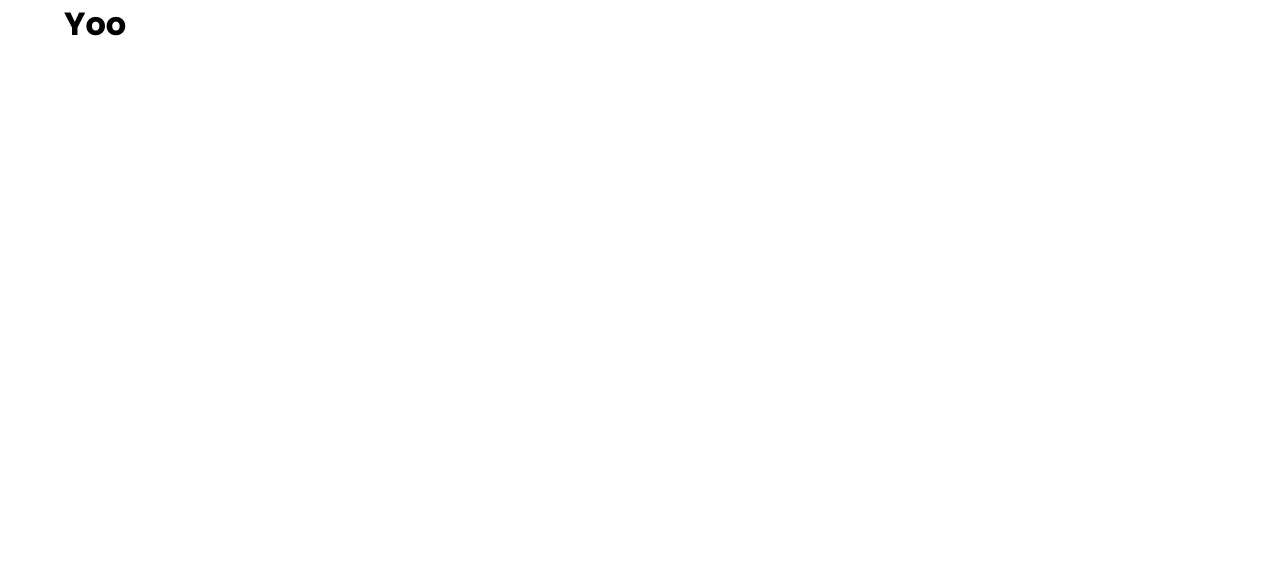
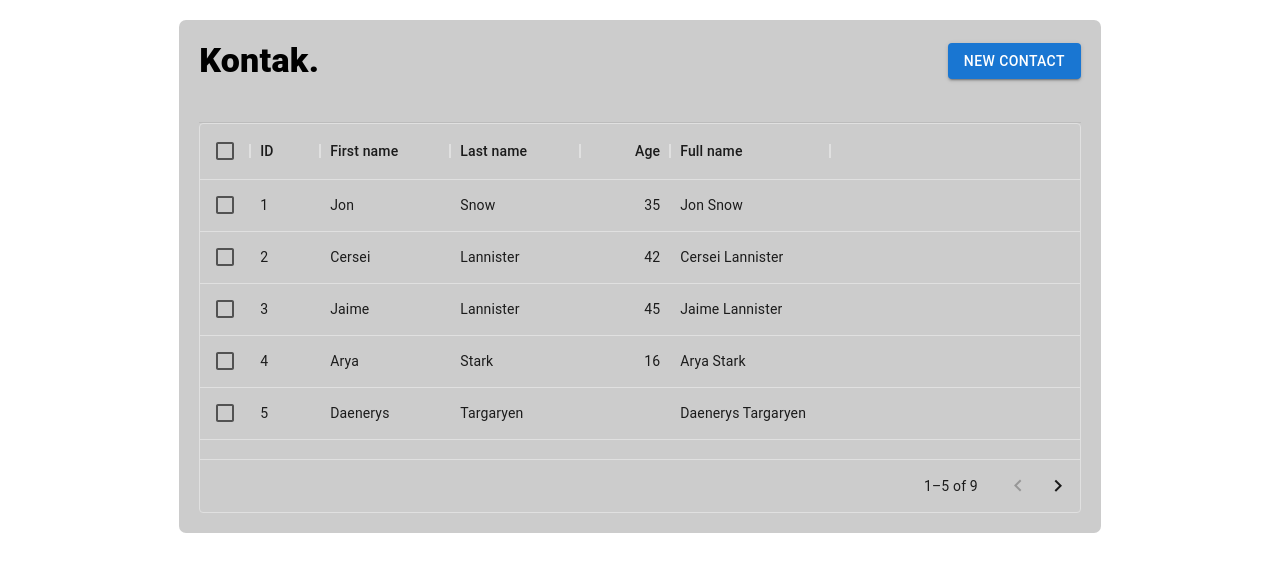
Before and after one commit to Rushclin/kontak-app, a React (Create React App) app: page / in a window 1280 px wide. Shown: the top 572 px of the page. Built offline with nearby package versions, Linux system fonts and the light colour scheme.

Commit message:
Install and Test MUI-DataGrid

```diff
--- a/package.json
+++ b/package.json
@@ -6,6 +6,7 @@
     "@emotion/react": "^11.10.5",
     "@emotion/styled": "^11.10.5",
     "@mui/material": "^5.11.7",
+    "@mui/x-data-grid": "^5.17.22",
     "@testing-library/jest-dom": "^5.16.5",
     "@testing-library/react": "^13.4.0",
     "@testing-library/user-event": "^13.5.0",
--- a/src/screens/ContactScreen.tsx
+++ b/src/screens/ContactScreen.tsx
@@ -1,5 +1,86 @@
+import styled from "@emotion/styled";
+import { Button, Divider, Grid, Paper, Typography } from "@mui/material";
+import { Box, Stack } from "@mui/system";
+import { DataGrid, GridColDef, GridValueGetterParams } from "@mui/x-data-grid";
+import React from "react";
+
+const columns: GridColDef[] = [
+  { field: "id", headerName: "ID", width: 70 },
+  { field: "firstName", headerName: "First name", width: 130 },
+  { field: "lastName", headerName: "Last name", width: 130 },
+  {
+    field: "age",
+    headerName: "Age",
+    type: "number",
+    width: 90,
+  },
+  {
+    field: "fullName",
+    headerName: "Full name",
+    description: "This column has a value getter and is not sortable.",
+    sortable: false,
+    width: 160,
+    valueGetter: (params: GridValueGetterParams) =>
+      `${params.row.firstName || ""} ${params.row.lastName || ""}`,
+  },
+];
+
+const rows = [
+  { id: 1, lastName: "Snow", firstName: "Jon", age: 35 },
+  { id: 2, lastName: "Lannister", firstName: "Cersei", age: 42 },
+  { id: 3, lastName: "Lannister", firstName: "Jaime", age: 45 },
+  { id: 4, lastName: "Stark", firstName: "Arya", age: 16 },
+  { id: 5, lastName: "Targaryen", firstName: "Daenerys", age: null },
+  { id: 6, lastName: "Melisandre", firstName: null, age: 150 },
+  { id: 7, lastName: "Clifford", firstName: "Ferrara", age: 44 },
+  { id: 8, lastName: "Frances", firstName: "Rossini", age: 36 },
+  { id: 9, lastName: "Roxie", firstName: "Harvey", age: 65 },
+];
+
 const ContactScreen = () => {
-  return <h1>Yoo</h1>;
+  return (
+    <React.Fragment>
+      <Box
+        sx={{
+          marginLeft: "auto",
+          marginRight: "auto",
+          backgroundColor: "#ccc",
+          maxWidth: "80%",
+          marginTop: "20px",
+          textAlign: "center",
+          padding: "20px",
+          borderRadius: "7px",
+        }}
+      >
+        <Stack
+          direction="row"
+          alignItems="center"
+          justifyContent="space-between"
+          mb={5}
+        >
+          <Typography variant="h4" fontWeight={800}>
+            Kontak.
+          </Typography>
+          <Button variant="contained">New contact</Button>
+        </Stack>
+        <Divider light />
+
+        <Box
+          sx={{
+            height: "390px",
+          }}
+        >
+          <DataGrid
+            rows={rows}
+            columns={columns}
+            pageSize={5}
+            rowsPerPageOptions={[6]}
+            checkboxSelection
+          />
+        </Box>
+      </Box>
+    </React.Fragment>
+  );
 };
 
 export default ContactScreen;
```
Also changed, not shown: 1 other file (tests, documents, lock files or other folders).
